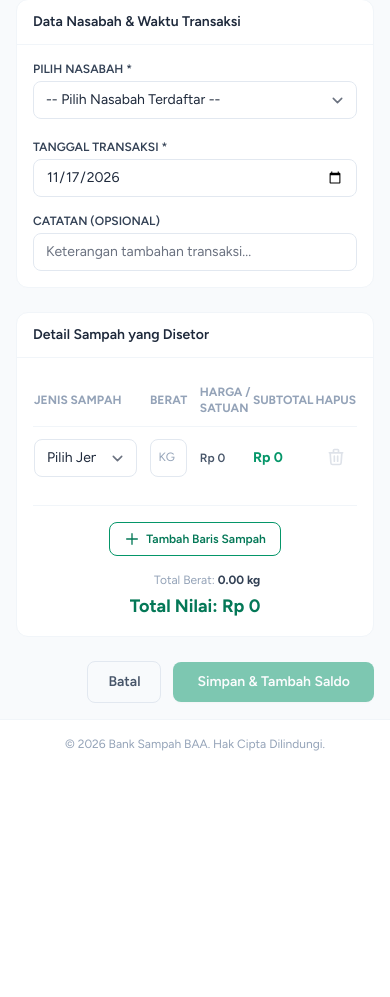
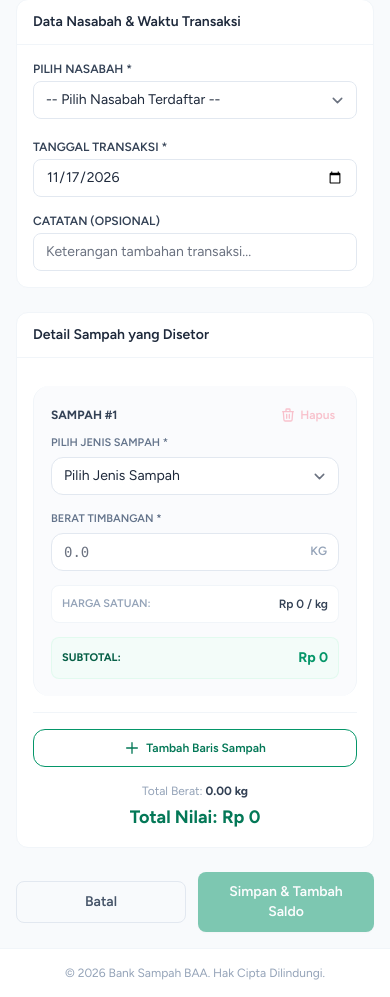
Before and after one commit to theydoet666/banksampah-laravel, a Laravel app: page /admin/transaksi/setor/create in a window 390 px wide. Shown: the part 165-1162 px from the top of the page. Before the commit the page ends 916 px from the top, so only its background shows below. Run offline with Laravel 12, Linux system fonts and the light colour scheme; a user stored in the database is signed in; data comes from the database, SQL or seed files in the repository; style sheets or scripts are compiled from the project's sources; some libraries are stand-ins or nearby versions.

Commit message:
fix: responsive card layout for dynamic waste items on mobile and fix input focus

```diff
--- a/resources/views/admin/penjualan/create.blade.php
+++ b/resources/views/admin/penjualan/create.blade.php
@@ -83,8 +83,8 @@
                     </button>
                 </div>
 
-                <div class="overflow-x-auto">
-                    <table class="w-full text-left text-xs">
+                <div class="overflow-x-auto w-full">
+                    <table class="w-full text-left text-xs min-w-[650px]">
                         <thead>
                             <tr class="border-b border-slate-100 text-slate-400 font-semibold uppercase text-[10px]">
                                 <th class="py-2.5 px-2">Jenis Sampah (Tersedia)</th>
@@ -116,6 +116,7 @@
                                                @input="calculateSubtotal(index)"
                                                step="0.01"
                                                min="0.01"
+                                               inputmode="decimal"
                                                :max="item.maxStok"
                                                placeholder="0.0"
                                                required
@@ -129,6 +130,7 @@
                                                @input="calculateSubtotal(index)"
                                                step="100"
                                                min="100"
+                                               inputmode="numeric"
                                                placeholder="Harga / kg"
                                                required
                                                class="w-full text-xs rounded-xl border-slate-200 focus:border-emerald-500 focus:ring-emerald-500 font-mono">
--- a/resources/views/admin/transaksi/setor/create.blade.php
+++ b/resources/views/admin/transaksi/setor/create.blade.php
@@ -10,10 +10,10 @@
             <h2 class="text-xl font-bold text-slate-800">Form Setor Sampah</h2>
             <p class="text-xs text-slate-500">Penimbangan dan konversi rupiah langsung ke saldo nasabah</p>
         </div>
-        <a href="{{ route('admin.transaksi.index') }}" class="text-sm font-semibold text-slate-600 hover:text-slate-800">Kembali</a>
+        <a href="{{ roleRoute('transaksi.index') }}" class="text-sm font-semibold text-slate-600 hover:text-slate-800">Kembali</a>
     </div>
 
-    <form method="POST" action="{{ route('admin.transaksi.setor.store') }}" class="space-y-6" @submit="submitting = true">
+    <form method="POST" action="{{ roleRoute('transaksi.setor.store') }}" class="space-y-6" @submit="submitting = true">
         @csrf
 
         <!-- Informasi Nasabah & Transaksi -->
@@ -51,9 +51,9 @@
 
         <!-- Detail Sampah Dinamis -->
         <x-card title="Detail Sampah yang Disetor">
-            <div class="overflow-x-auto">
+            <div class="overflow-x-auto w-full">
                 <table class="w-full text-left text-sm">
-                    <thead>
+                    <thead class="hidden sm:table-header-group">
                         <tr class="text-xs text-slate-400 uppercase border-b border-slate-100">
                             <th class="py-2.5 w-5/12">Jenis Sampah</th>
                             <th class="py-2.5 w-2/12">Berat</th>
@@ -62,27 +62,55 @@
                             <th class="py-2.5 w-1/12 text-center">Hapus</th>
                         </tr>
                     </thead>
-                    <tbody class="divide-y divide-slate-100">
+                    <tbody class="block sm:table-row-group divide-y-0 sm:divide-y divide-slate-100 space-y-3 sm:space-y-0">
                         <template x-for="(row, index) in rows" :key="index">
-                            <tr>
-                                <td class="py-3 pr-3">
-                                    <select :name="`details[${index}][jenis_sampah_id]`" x-model="row.jenis_sampah_id" @change="onJenisSampahChange(index)" required class="w-full rounded-lg border-slate-200 text-sm focus:border-emerald-500 focus:ring-emerald-500">
+                            <tr class="block sm:table-row p-4 sm:p-0 bg-slate-50/70 sm:bg-transparent rounded-2xl border border-slate-200/80 sm:border-0 relative space-y-3 sm:space-y-0">
+                                <!-- Kolom Jenis Sampah -->
+                                <td class="block sm:table-cell sm:py-3 sm:pr-3 sm:w-5/12">
+                                    <div class="flex items-center justify-between sm:hidden mb-1.5">
+                                        <span class="text-xs font-bold text-slate-700 uppercase" x-text="`Sampah #${index + 1}`"></span>
+                                        <button type="button" @click="removeRow(index)" :disabled="rows.length <= 1" class="text-rose-500 hover:text-rose-700 disabled:opacity-30 inline-flex items-center gap-1 text-xs font-semibold p-1">
+                                            <svg class="w-4 h-4" fill="none" stroke="currentColor" viewBox="0 0 24 24"><path stroke-linecap="round" stroke-linejoin="round" stroke-width="2" d="M19 7l-.867 12.142A2 2 0 0116.138 21H7.862a2 2 0 01-1.995-1.858L5 7m5 4v6m4-6v6m1-10V4a1 1 0 00-1-1h-4a1 1 0 00-1 1v3M4 7h16"/></svg>
+                                            <span>Hapus</span>
+                                        </button>
+                                    </div>
+                                    <label class="block sm:hidden text-[11px] font-semibold text-slate-500 uppercase mb-1">Pilih Jenis Sampah *</label>
+                                    <select :name="`details[${index}][jenis_sampah_id]`" x-model="row.jenis_sampah_id" @change="onJenisSampahChange(index)" required class="w-full rounded-xl sm:rounded-lg border-slate-200 text-sm focus:border-emerald-500 focus:ring-emerald-500 bg-white shadow-xs">
                                         <option value="">Pilih Jenis Sampah</option>
                                         <template x-for="item in jenisSampahList" :key="item.id">
                                             <option :value="item.id" x-text="`${item.nama} (${formatRupiah(item.harga_per_satuan)}/${item.satuan})`"></option>
                                         </template>
                                     </select>
                                 </td>
-                                <td class="py-3 pr-3">
+
+                                <!-- Kolom Berat -->
+                                <td class="block sm:table-cell sm:py-3 sm:pr-3 sm:w-2/12">
+                                    <label class="block sm:hidden text-[11px] font-semibold text-slate-500 uppercase mb-1">Berat Timbangan *</label>
                                     <div class="relative">
-                                        <input type="number" step="0.01" min="0.01" :name="`details[${index}][berat]`" x-model="row.berat" @input="calculateRow(index)" required class="w-full rounded-lg border-slate-200 text-sm focus:border-emerald-500 focus:ring-emerald-500" placeholder="0.0">
-                                        <span class="absolute right-3 top-2.5 text-xs text-slate-400 uppercase" x-text="row.satuan || 'kg'"></span>
+                                        <input type="number" step="0.01" min="0.01" inputmode="decimal" :name="`details[${index}][berat]`" x-model="row.berat" @input="calculateRow(index)" required class="w-full rounded-xl sm:rounded-lg border-slate-200 text-sm focus:border-emerald-500 focus:ring-emerald-500 pr-12 bg-white shadow-xs font-mono" placeholder="0.0">
+                                        <span class="absolute right-3 top-2.5 text-xs text-slate-400 uppercase pointer-events-none font-semibold select-none" x-text="row.satuan || 'kg'"></span>
                                     </div>
                                 </td>
-                                <td class="py-3 pr-3 text-xs font-semibold text-slate-600" x-text="formatRupiah(row.harga_satuan)"></td>
-                                <td class="py-3 pr-3 font-bold text-emerald-600" x-text="formatRupiah(row.subtotal)"></td>
-                                <td class="py-3 text-center">
-                                    <button type="button" @click="removeRow(index)" :disabled="rows.length <= 1" class="p-1 rounded text-slate-400 hover:text-rose-600 disabled:opacity-30">
+
+                                <!-- Kolom Harga Satuan -->
+                                <td class="block sm:table-cell sm:py-3 sm:pr-3 sm:w-2/12 text-xs">
+                                    <div class="flex items-center justify-between sm:block bg-white sm:bg-transparent p-2.5 sm:p-0 rounded-lg border border-slate-100 sm:border-0">
+                                        <span class="sm:hidden text-[11px] font-semibold text-slate-400 uppercase">Harga Satuan:</span>
+                                        <span class="font-semibold text-slate-700" x-text="formatRupiah(row.harga_satuan) + ' / ' + (row.satuan || 'kg')"></span>
+                                    </div>
+                                </td>
+
+                                <!-- Kolom Subtotal -->
+                                <td class="block sm:table-cell sm:py-3 sm:pr-3 sm:w-2/12">
+                                    <div class="flex items-center justify-between sm:block bg-emerald-50/50 sm:bg-transparent p-2.5 sm:p-0 rounded-lg border border-emerald-100/50 sm:border-0">
+                                        <span class="sm:hidden text-[11px] font-bold text-emerald-800 uppercase">Subtotal:</span>
+                                        <span class="font-bold text-emerald-600 text-sm" x-text="formatRupiah(row.subtotal)"></span>
+                                    </div>
+                                </td>
+
+                                <!-- Kolom Hapus (Desktop) -->
+                                <td class="hidden sm:table-cell sm:py-3 sm:w-1/12 text-center">
+                                    <button type="button" @click="removeRow(index)" :disabled="rows.length <= 1" class="p-1 rounded text-slate-400 hover:text-rose-600 disabled:opacity-30 transition-colors" title="Hapus Baris">
                                         <svg class="w-5 h-5" fill="none" stroke="currentColor" viewBox="0 0 24 24"><path stroke-linecap="round" stroke-linejoin="round" stroke-width="2" d="M19 7l-.867 12.142A2 2 0 0116.138 21H7.862a2 2 0 01-1.995-1.858L5 7m5 4v6m4-6v6m1-10V4a1 1 0 00-1-1h-4a1 1 0 00-1 1v3M4 7h16"/></svg>
                                     </button>
                                 </td>
@@ -93,12 +121,12 @@
             </div>
 
             <div class="mt-4 pt-4 border-t border-slate-100 flex flex-col sm:flex-row items-center justify-between gap-4">
-                <button type="button" @click="addRow()" class="px-3.5 py-2 rounded-lg border border-emerald-600 text-emerald-700 hover:bg-emerald-50 text-xs font-semibold inline-flex items-center gap-1.5">
+                <button type="button" @click="addRow()" class="w-full sm:w-auto justify-center px-4 py-2.5 rounded-xl border border-emerald-600 text-emerald-700 hover:bg-emerald-50 text-xs font-semibold inline-flex items-center gap-1.5 transition-colors shadow-xs">
                     <svg class="w-4 h-4" fill="none" stroke="currentColor" viewBox="0 0 24 24"><path stroke-linecap="round" stroke-linejoin="round" stroke-width="2" d="M12 4v16m8-8H4"/></svg>
                     Tambah Baris Sampah
                 </button>
 
-                <div class="text-right space-y-1">
+                <div class="w-full sm:w-auto text-center sm:text-right space-y-1">
                     <p class="text-xs text-slate-400">Total Berat: <span class="font-bold text-slate-700" x-text="totalBerat.toFixed(2) + ' kg'"></span></p>
                     <p class="text-lg font-extrabold text-emerald-700">Total Nilai: <span x-text="formatRupiah(totalNilai)"></span></p>
                 </div>
@@ -106,8 +134,8 @@
         </x-card>
 
         <div class="flex items-center justify-end gap-3">
-            <a href="{{ route('admin.transaksi.index') }}" class="px-5 py-2.5 rounded-lg border border-slate-200 text-slate-600 hover:bg-slate-50 text-sm font-semibold">Batal</a>
-            <button type="submit" :disabled="!selectedNasabahId || totalNilai <= 0 || submitting" class="px-6 py-2.5 rounded-lg bg-emerald-600 hover:bg-emerald-700 text-white text-sm font-semibold shadow-sm disabled:opacity-50 inline-flex items-center gap-2">
+            <a href="{{ roleRoute('transaksi.index') }}" class="flex-1 sm:flex-initial text-center px-5 py-2.5 rounded-lg border border-slate-200 text-slate-600 hover:bg-slate-50 text-sm font-semibold">Batal</a>
+            <button type="submit" :disabled="!selectedNasabahId || totalNilai <= 0 || submitting" class="flex-1 sm:flex-initial justify-center px-6 py-2.5 rounded-lg bg-emerald-600 hover:bg-emerald-700 text-white text-sm font-semibold shadow-sm disabled:opacity-50 inline-flex items-center gap-2">
                 <svg x-show="submitting" class="animate-spin -ml-1 mr-2 h-4 w-4 text-white" fill="none" viewBox="0 0 24 24" style="display: none;">
                     <circle class="opacity-25" cx="12" cy="12" r="10" stroke="currentColor" stroke-width="4"></circle>
                     <path class="opacity-75" fill="currentColor" d="M4 12a8 8 0 018-8v8H4z"></path>
```
Also changed, not shown: tests/Feature/BankSampahTest.php (+6 -2 lines).
